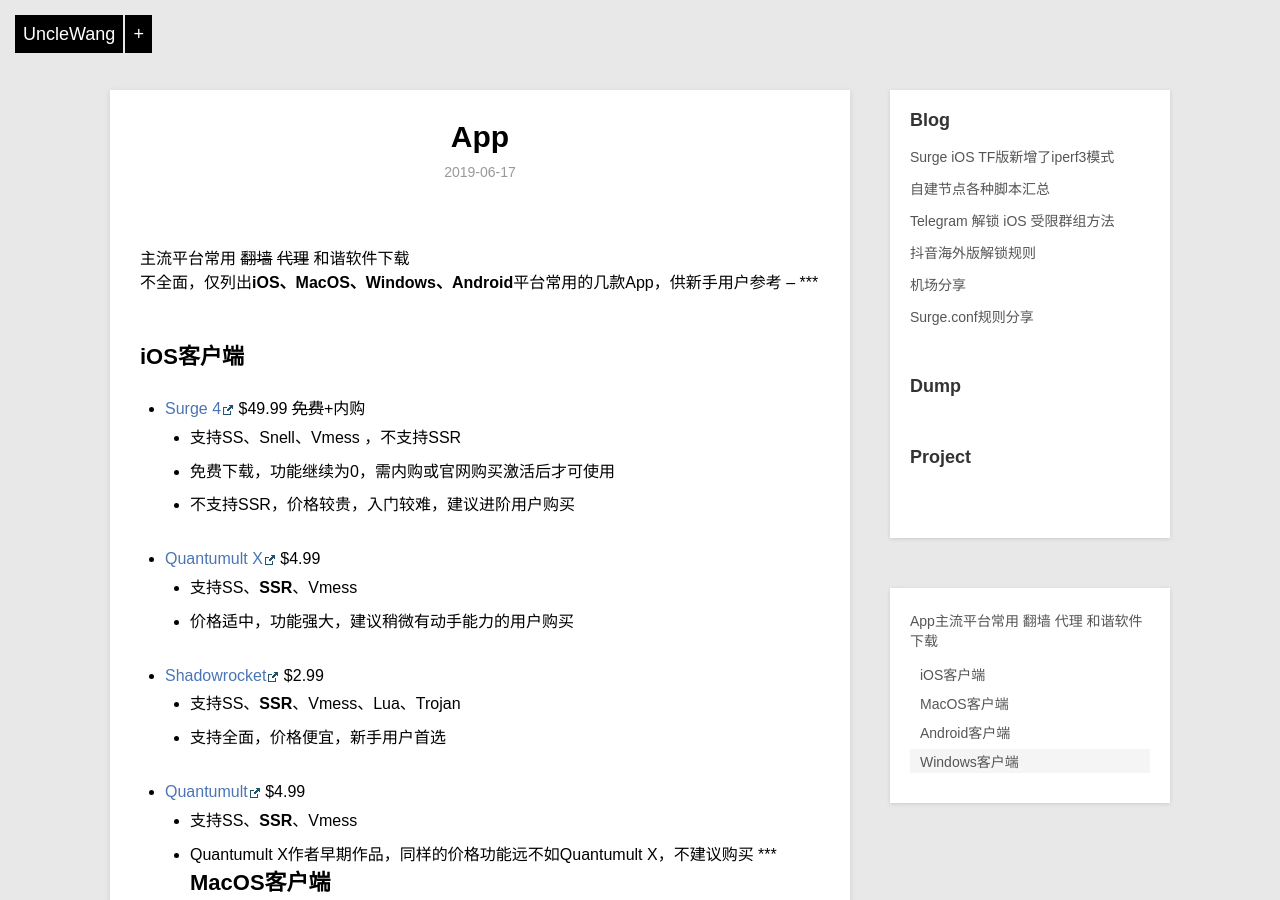
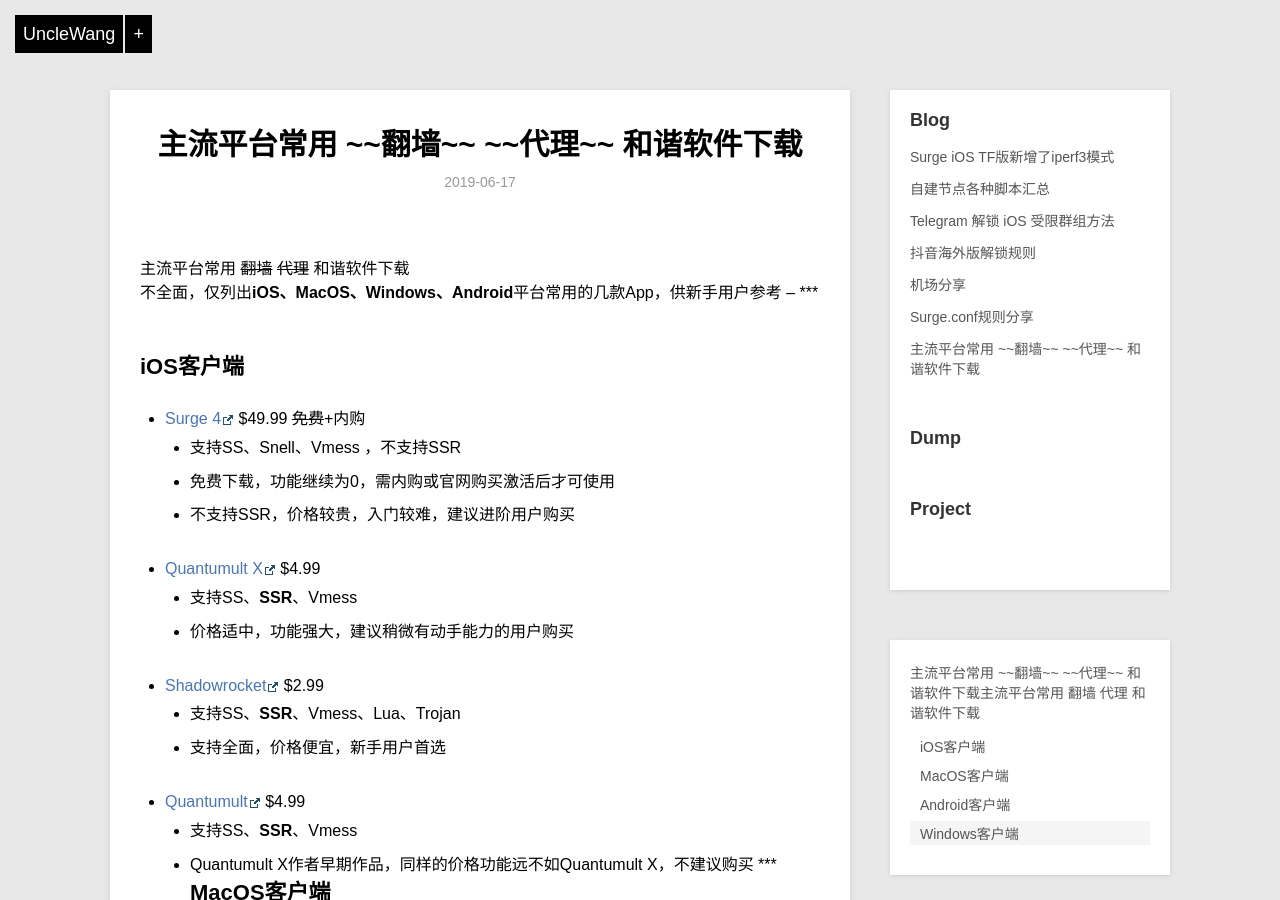
Before and after one commit to Darren-X1/Net-Door, a Jekyll site: the page built from _posts/blog/2019-06-17-app.md, in a window 1280 px wide and 900 px high. Built offline with Jekyll 4.4.1, drawn with Linux system fonts in a browser that asks for light colours; our own code applies the rules of GitHub Pages for plain Markdown files.

Commit message:
Update 2019-06-17-app.md

```diff
--- a/_posts/blog/2019-06-17-app.md
+++ b/_posts/blog/2019-06-17-app.md
@@ -1,3 +1,10 @@
+---
+layout: post
+title: 主流平台常用 ~~翻墙~~ ~~代理~~ 和谐软件下载
+description: 不全面，仅列出**iOS、MacOS、Windows、Android**平台常用的几款App，供新手用户参考
+category: blog
+---
+
 主流平台常用 ~~翻墙~~ ~~代理~~ 和谐软件下载
 ==
 不全面，仅列出**iOS、MacOS、Windows、Android**平台常用的几款App，供新手用户参考
```
